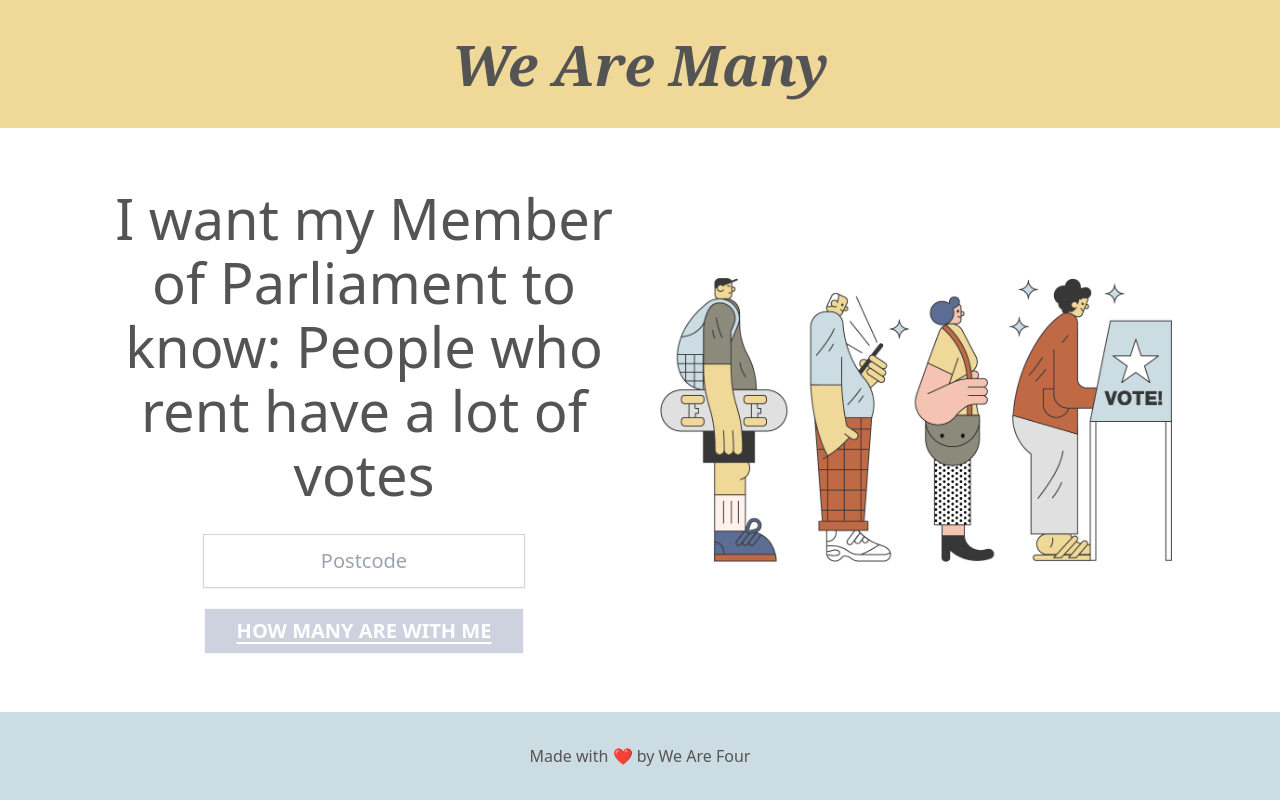
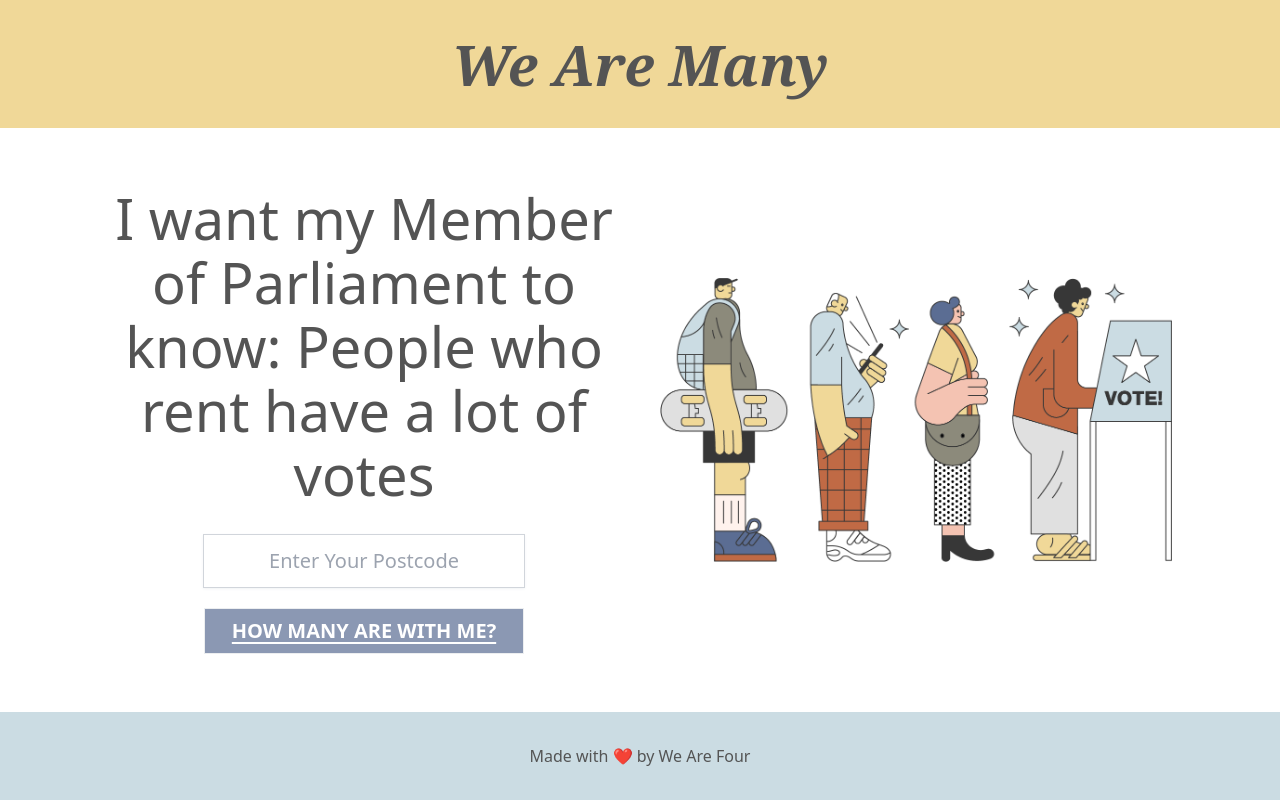
Before and after one commit to philManWithBeard/we-are-many, an Astro site: page /weAreMany/renting in a window 1280 px wide. Built offline with nearby package versions, Linux system fonts and the light colour scheme; Astro itself is replaced by a stand-in of ours.

Commit message:
Minor text updates

```diff
--- a/src/pages/renting/index.astro
+++ b/src/pages/renting/index.astro
@@ -23,7 +23,7 @@ import electionImage from "../../../src/images/artwork.png";
             name="postcode"
             id="postcodeInput"
             class="border text-center border-gray-300 bg-inherit p-3 shadow shadow-gray-100 mt-2 appearance-none outline-none text-neutral-800 invalid:[&:not(:placeholder-shown):not(:focus)]:border-red-500 peer"
-            placeholder="Postcode"
+            placeholder="Enter Your Postcode"
             required
             pattern="[A-Za-z]{1,2}[0-9Rr][0-9A-Za-z]? [0-9][ABD-HJLNP-UW-Zabd-hjlnp-uw-z]{2}"
           />
@@ -34,8 +34,8 @@ import electionImage from "../../../src/images/artwork.png";
           </span>
           <button
             type="submit"
-            class="bg-dark-blue hover:bg-white text-white hover:text-dark-blue hover:border-dark-blue border underline underline-offset-4 font-bold py-2 px-4 focus:outline-none focus:shadow-outline max-w-80 w-full mt-5 group-invalid:pointer-events-none group-invalid:opacity-30"
-            id="postcodeBtn">HOW MANY ARE WITH ME</button
+            class="bg-dark-blue hover:bg-white text-white hover:text-dark-blue hover:border-dark-blue border underline underline-offset-4 font-bold py-2 px-4 focus:outline-none focus:shadow-outline max-w-80 w-full mt-5 group-invalid:pointer-events-none group-invalid:opacity-70"
+            id="postcodeBtn">HOW MANY ARE WITH ME?</button
           >
         </form>
       </div>
```
